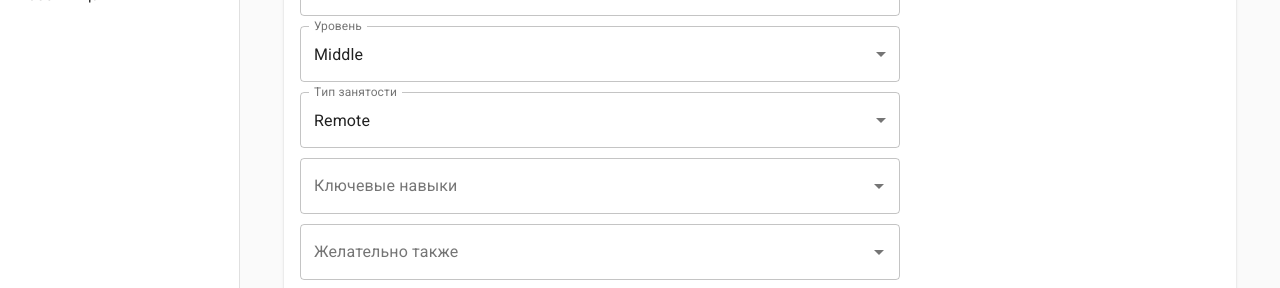
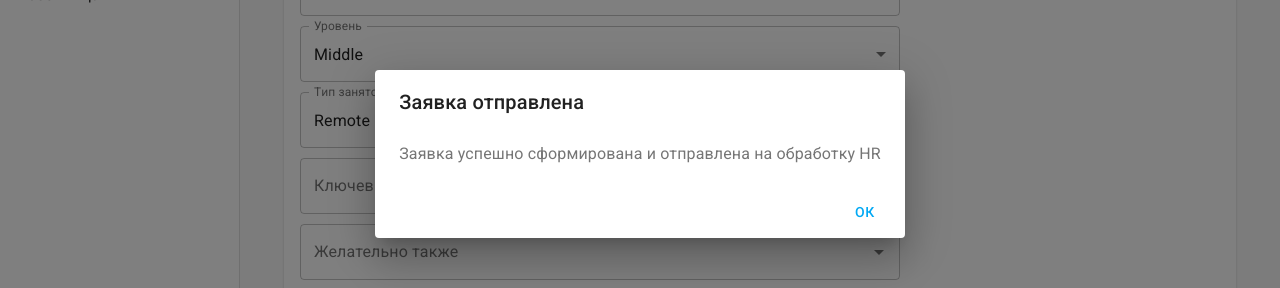
Before and after one commit to AndreyEliz/lofd-hack-gas, a React (Create React App) app in the folder client/: page / in a window 1280 px wide. Both pictures are taken after typing "Sample", "Sample", "Sample" into the empty fields and a click on the button "ПОДТВЕРДИТЬ". Shown: the part 246-534 px from the top of the page. Built offline with nearby package versions, Linux system fonts and the light colour scheme.

Commit message:
alert after job creation

```diff
--- /dev/null
+++ b/client/src/components/AlertDialog/AlertDialog.tsx
@@ -0,0 +1,41 @@
+import React from 'react';
+import Button from '@material-ui/core/Button';
+import Dialog from '@material-ui/core/Dialog';
+import DialogActions from '@material-ui/core/DialogActions';
+import DialogContent from '@material-ui/core/DialogContent';
+import DialogContentText from '@material-ui/core/DialogContentText';
+import DialogTitle from '@material-ui/core/DialogTitle';
+
+interface IAlertDialog {
+    title: string;
+    handleClose():void;
+    open:boolean;
+    children: any
+}
+
+const AlertDialog: React.FC<IAlertDialog> = ({title, handleClose, open, children}) => {
+  return (
+    <div>
+      <Dialog
+        open={open}
+        onClose={handleClose}
+        aria-labelledby="alert-dialog-title"
+        aria-describedby="alert-dialog-description"
+      >
+        <DialogTitle id="alert-dialog-title">{title}</DialogTitle>
+        <DialogContent>
+          <DialogContentText id="alert-dialog-description">
+            {children}
+          </DialogContentText>
+        </DialogContent>
+        <DialogActions>
+          <Button onClick={handleClose} color="primary">
+            Ок
+          </Button>
+        </DialogActions>
+      </Dialog>
+    </div>
+  );
+}
+
+export default AlertDialog
--- a/client/src/pages/CreateJobPage/CreateJobPage.tsx
+++ b/client/src/pages/CreateJobPage/CreateJobPage.tsx
@@ -16,6 +16,7 @@ import CardCustom from 'components/CardCustom/CardCustom';
 import { CardContent } from '@material-ui/core';
 import { useDispatch } from 'react-redux';
 import { addNewJob } from 'actions/jobs.actions';
+import AlertDialog from '../../components/AlertDialog/AlertDialog';
 
 type Inputs = {
     title: string,
@@ -34,9 +35,10 @@ const CreateJobPage: React.FC = () => {
     const { register, handleSubmit, errors, control } = useForm<Inputs>();
     const classes = useStyles();
     const dispatch = useDispatch();
+    const [isDialogOpen, setDialogOpen] = React.useState(false)
 
     const onSubmit = (data:Inputs) => {
-console.log('▓▓▓create job:', data);
+        setDialogOpen(true)
         dispatch(addNewJob({
             ...data,
             status: 'new',
@@ -47,7 +49,12 @@ console.log('▓▓▓create job:', data);
         }))
     };
 
+    const handleDialogClose = () => {
+        setDialogOpen(false)
+    }
+
     return (
+        <>
         <CardCustom title="Подать заявку">
             <CardContent>
                 <form onSubmit={handleSubmit(onSubmit)}>
@@ -116,6 +123,8 @@ console.log('▓▓▓create job:', data);
                 </form>
             </CardContent>
         </CardCustom>
+        <AlertDialog title="Заявка отправлена" open={isDialogOpen} handleClose={handleDialogClose}>Заявка успешно сформирована и отправлена на обработку HR</AlertDialog>
+        </>
     );
 };
 
```
